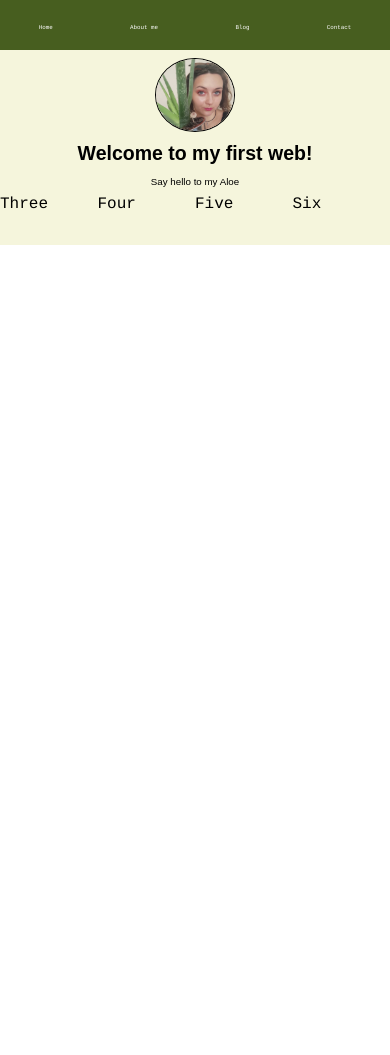
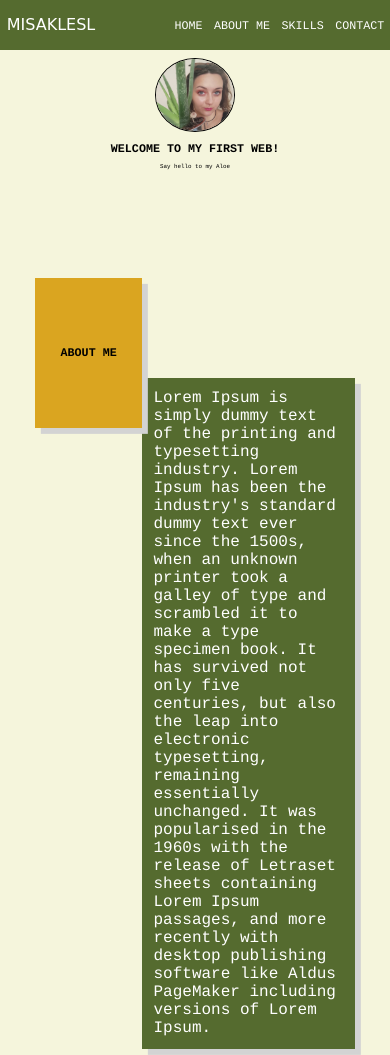
Before and after one commit to efoxie/misaklesl, a plain HTML site: page index.html in a window 390 px wide. Shown: the top 1055 px of the page. Before the commit the page ends 844 px from the top, so only its background shows below. Drawn offline with Linux system fonts and the light colour scheme.

Commit message:
about me and skills, classes etc

```diff
--- a/index.html
+++ b/index.html
@@ -2,16 +2,17 @@
 <html lang="cs-cz">
     <head>
         <meta charset="utf-8" />
-        <meta name="viewport" content="width=device-width, initial-scale=1"/>
+        <meta name="viewport" content="width=device-width,initial-scale=1">
         <link rel="stylesheet" href="style.css">
         <title>Misaklesl page</title>
     </head>
     <body>
         <div class="container">
-            <div class="header">
+            <div class="header green-background">
+                <div class="logo"><a href="#">MisaKlesl</a></div>
                 <div class="one"><a href="#">Home</a></div>
                 <div class="one"><a href="#">About me</a></div>
-                <div class="one"><a href="#">Blog</a></div>
+                <div class="one"><a href="#">Skills</a></div>
                 <div class="one"><a href="#">Contact</a></div>
             </div>
             <div class="main">
@@ -21,10 +22,19 @@
                         Say hello to my Aloe</p>
                 </div>
             </div>
-            <div class="three">Three</div>
-            <div class="four">Four</div>
-            <div class="five">Five</div>
-            <div class="six">Six</div>
+            <div class="about-me-h h-box">
+                <h2>About me</h2>
+            </div>
+            <div class="about-me-text text-box">
+                <p>Lorem Ipsum is simply dummy text of the printing and typesetting industry. Lorem Ipsum has been the industry's standard dummy text ever since the 1500s, when an unknown printer took a galley of type and scrambled it to make a type specimen book. It has survived not only five centuries, but also the leap into electronic typesetting, remaining essentially unchanged. It was popularised in the 1960s with the release of Letraset sheets containing Lorem Ipsum passages, and more recently with desktop publishing software like Aldus PageMaker including versions of Lorem Ipsum.</p>
+            </div>
+            <div class="five h-box">
+                <h2>five</h2>
+            </div>
+            <div class="skills text-box">
+                <p>It is a long established fact that a reader will be distracted by the readable content of a page when looking at its layout. The point of using Lorem Ipsum is that it has a more-or-less normal distribution of letters, as opposed to using 'Content here, content here', making it look like readable English. Many desktop publishing packages and web page editors now use Lorem Ipsum as their default model text, and a search for 'lorem ipsum' will uncover many web sites still in their infancy. Various versions have evolved over the years, sometimes by accident, sometimes on purpose (injected humour and the like).</p>
+            </div>
+            <div class="footer">Six</div>
         </div>
     </body>
 </html>
--- a/style.css
+++ b/style.css
@@ -1,26 +1,58 @@
 * {
     margin: 0px;
     padding: 0px;
+}
+
+h1, h2, h3, h4, h5, h6 {
+    text-transform: uppercase;
+    text-align: center;
+    margin: auto;
+}
+
+h2 {
+    font-size: 3vw;
+}
+
+p {
+    margin: 3vw;
+    color: white;
 }
 
 .container {
     display: grid;
     grid-template-columns: repeat(4, 1fr);
     grid-auto-rows: minmax(50px, auto);
+    grid-auto-columns: 1fr;
     background-color: beige;
     font-family: Courier;
 }
 
+
 .header {
-    grid-column: 1 / 5;
-    background-color: rgb(71, 94, 31);
+    grid-column: 1 / 12;
     grid-row: 1;
     display: grid;
+    text-transform: uppercase;
+    background-color: darkolivegreen;
 }
 
+.green-background {
+    background-color: darkolivegreen;
+}
+.logo {
+    grid-column: 1 / span 7;
+    grid-row: 1 / 2;
+    margin: auto 4%;
+}
+
+.logo > a {
+    text-decoration: none;
+    font-family: Cursive;
+    color: white;
+
+}
 .one {
-    grid-row-start: 1;
-    grid-row-end: 2;
+    grid-row: 1 / 2;
     text-align: center;
     margin: auto;
 }
@@ -36,7 +68,7 @@
 }
 
 .main {
-    grid-column: 1 / 5;
+    grid-column: 1 / 12;
     grid-row: 2 / 2;
     display: grid;
 }
@@ -44,8 +76,8 @@
 .my-aloe {
     margin: auto;
     text-align: center;
-    font-family: fantasy;
 }
+
 
 .my-aloe > img {
     border-radius: 100%;
@@ -58,8 +90,63 @@
     margin: 2% auto;
 }
 
+.about-me-h {
+    grid-column: 2 / 5;
+    grid-row: 5 / 8;
+    background-color:goldenrod;
+}
+
+.h-box{
+    z-index: 1;
+    box-shadow: 1.5vw 1.5vw lightgray;
+    display: grid;
+}
+.text-box {
+    box-shadow: 1.5vw 1.5vw lightgray;
+    background-color: darkolivegreen;
+    display: grid;
+}
+
+.about-me-text {
+    grid-column: 5 / 11;
+    grid-row: 7 / 12;
+}
+
+.five {
+    grid-column: 2 / 5;
+    grid-row: 14 / 17;
+    background-color: palevioletred;
+}
+
+.skills {
+    grid-column: 5 / 11;
+    grid-row: 16 / 19;
+}
+.footer {
+    grid-column: 1 / 12;
+    grid-row: 20 / 23;
+    background-color: purple;
+    z-index: -1;
+}
+
 @media (max-width: 600px) {
     .my-aloe {
-        font-size: 2.5vw;
+        font-size: 1.5vw;
     }
+    .one > a {
+        font-size: 3vw;
+    }
+    .three {
+        grid-row: 6 / 7;
+    }
+    .three > h2 {
+        font-size: 4vw;
+    }
+    .four {
+        grid-row: 7 / 10;
+    }
+    .four > p {
+        font-size: 2vw;
+    }
+
 }
```
